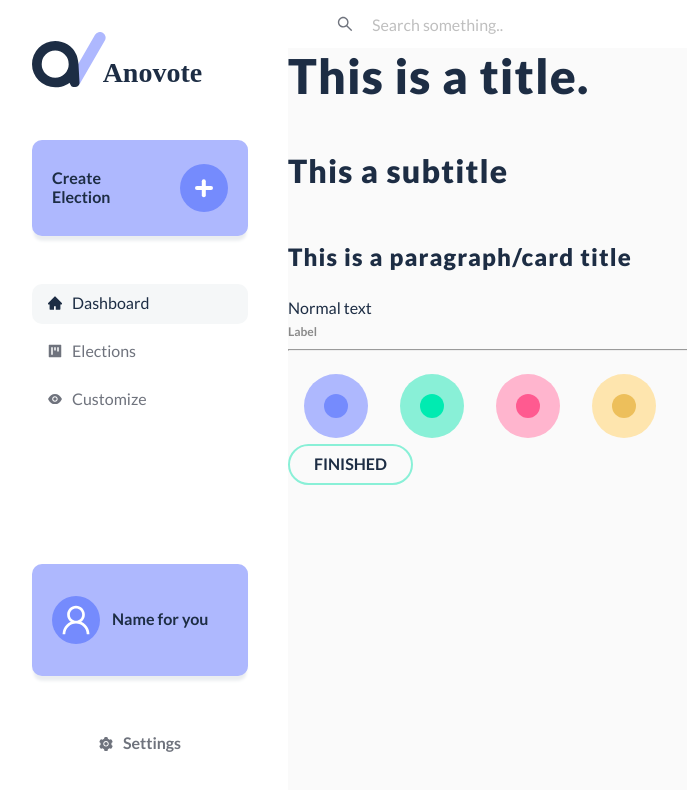
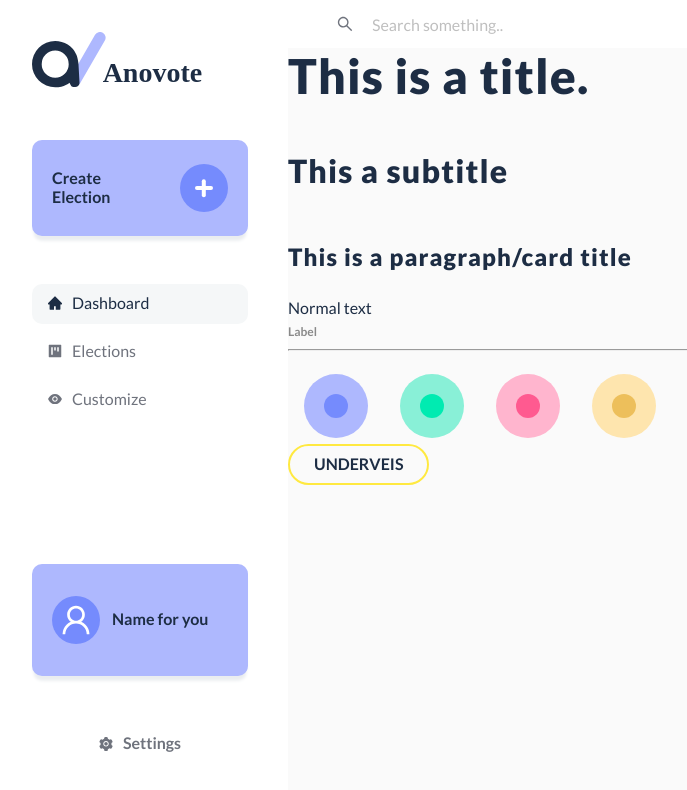
Before and after one commit to anovote/frontend, a React (Create React App) app: page / in a window 1280 px wide. Shown: the top 790 px of the page, without its empty margins (8-695 px from the left). Built offline with nearby package versions, Linux system fonts and the light colour scheme.

Commit message:
Add localization

```diff
--- a/public/locales/en/common.json
+++ b/public/locales/en/common.json
@@ -1,3 +1,6 @@
 {
-    "Log In": "Log In"
+    "Log In": "Log In",
+    "PLANNED": "PLANLAGT",
+    "IN PROGRESS": "UNDERVEIS",
+    "FINISHED": "FERDIG"
 }
--- a/src/components/ElectionStatusLabel.tsx
+++ b/src/components/ElectionStatusLabel.tsx
@@ -1,21 +1,24 @@
 import * as React from 'react'
 import Text from 'antd/lib/typography/Text'
 import { ElectionStatus } from '../core/models/ElectionStatus'
+import { useTranslation } from 'react-i18next'
 
 export default function ElectionStatusLabel({ status }: { status: ElectionStatus }): React.ReactElement {
     const [className, setClassName] = React.useState<string>('')
     const [title, setTitle] = React.useState<string>('')
 
+    const [t] = useTranslation(['common'])
+
     const setStyling = () => {
         if (status === ElectionStatus.NotStarted) {
             setClassName('status-container border-not-started')
-            setTitle('PLANNED')
+            setTitle(t('PLANNED'))
         } else if (status === ElectionStatus.Started) {
             setClassName('status-container border-started')
-            setTitle('IN PROGRESS')
+            setTitle(t('IN PROGRESS'))
         } else if (status === ElectionStatus.Finished) {
             setClassName('status-container border-finished')
-            setTitle('FINISHED')
+            setTitle(t('FINISHED'))
         }
     }
 
--- a/src/views/home/index.tsx
+++ b/src/views/home/index.tsx
@@ -33,7 +33,7 @@ export default function Home(): React.ReactElement {
                     <span className="inner-round"></span>
                 </span>
             </div>
-            <ElectionStatusLabel status={ElectionStatus.Finished} />
+            <ElectionStatusLabel status={ElectionStatus.Started} />
         </div>
     )
 }
```
